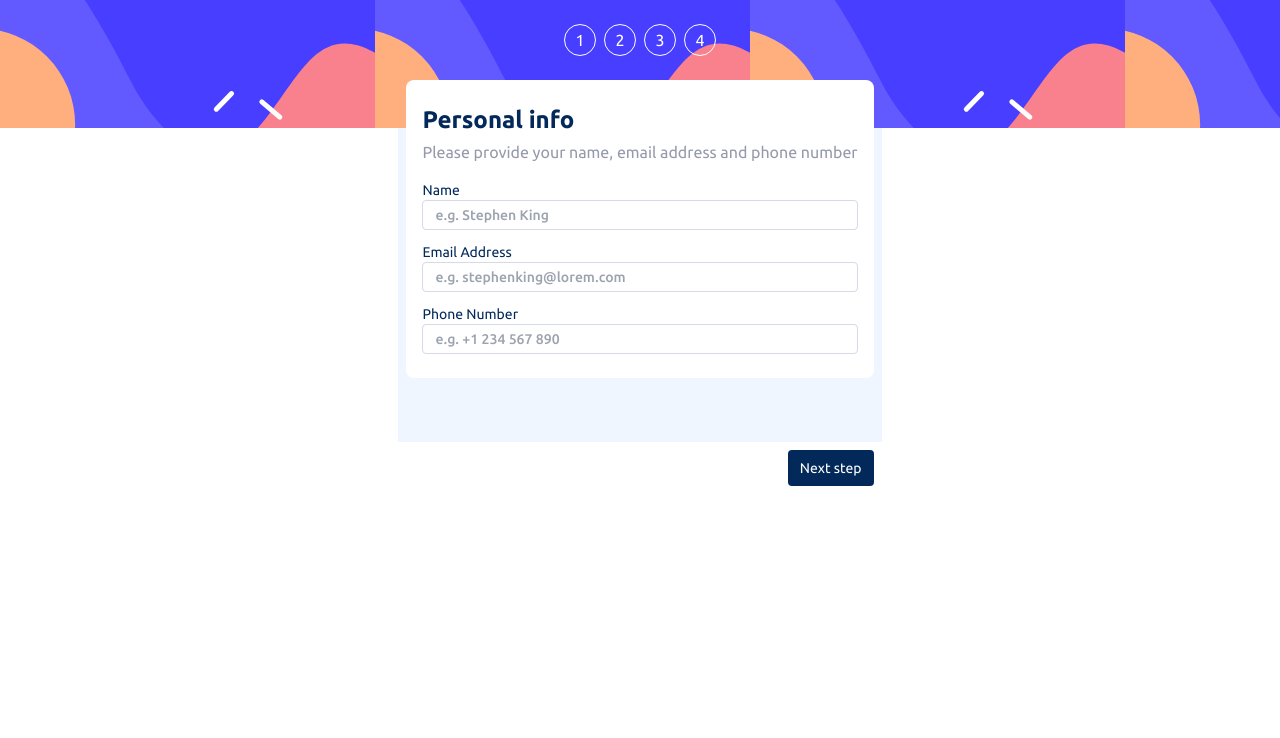
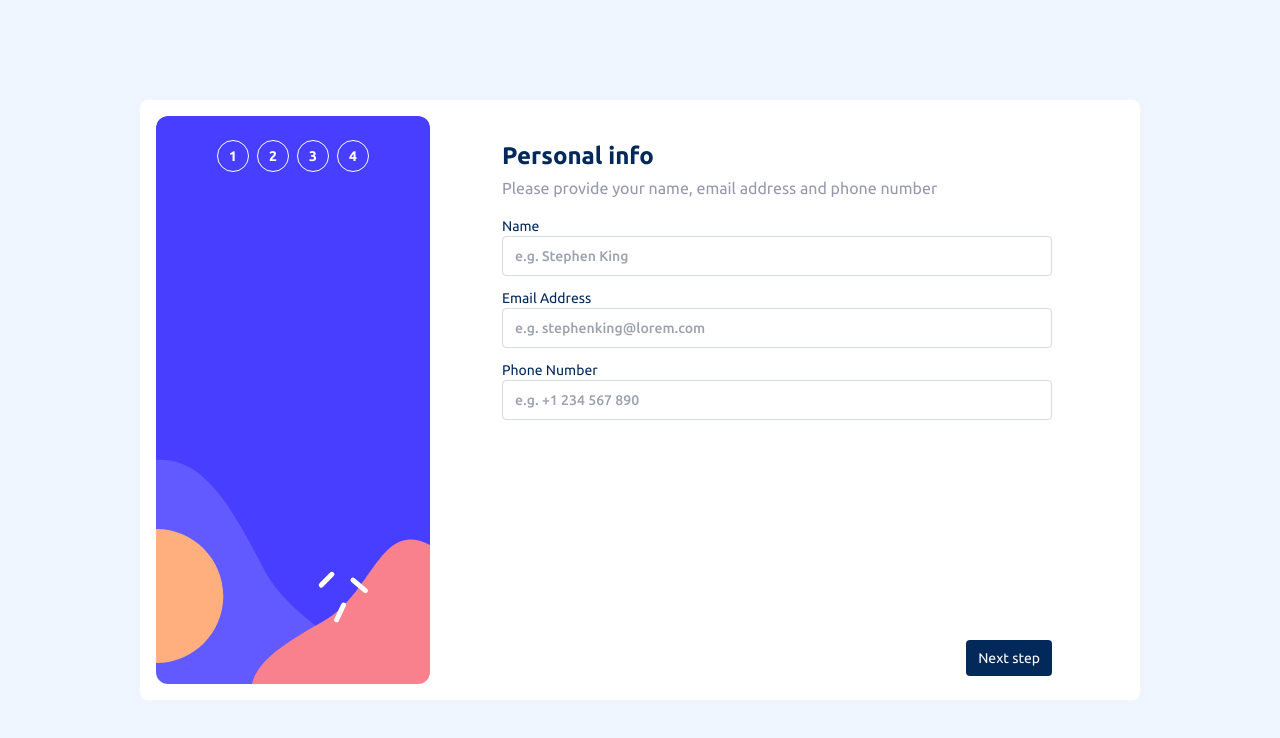
Before and after one commit to jialatteo/frontend-mentor-react-tailwind, a Next.js app: page /multi-step-form in a window 1280 px wide. Shown: the top 738 px of the page. Built offline with nearby package versions, Linux system fonts and the light colour scheme.

Commit message:
Create desktop layout

```diff
--- a/src/app/multi-step-form/page.js
+++ b/src/app/multi-step-form/page.js
@@ -1,31 +1,49 @@
+"use client";
 import { Ubuntu } from "next/font/google";
+import { useState } from "react";
 
 const ubuntu = Ubuntu({
   weight: ["400", "500", "700"],
 });
 
 export default function MultiStepForm() {
+  const [step, setStep] = useState(1);
+
   return (
-    <div className={`${ubuntu.className} flex flex-col items-center`}>
-      <div className="relative h-32 w-full bg-[url('/multi-step-form/bg-sidebar-mobile.svg')]">
+    <div
+      className={`${ubuntu.className} sm:bg-multi-step-form-magnolia flex min-h-screen flex-col items-center sm:justify-center sm:p-2`}
+    >
+      <div className="bg-multi-step-form-magnolia relative flex w-full max-w-[1000px] flex-col rounded-lg p-4 sm:flex-row sm:bg-white">
+        <div className="relative h-32 w-full bg-[url('/multi-step-form/bg-sidebar-mobile.svg')] sm:h-[568px] sm:w-[274px] sm:rounded-xl sm:bg-[url('/multi-step-form/bg-sidebar-desktop.svg')]">
           <div className="absolute left-1/2 top-6 flex -translate-x-1/2 gap-2">
-          <button className="h-8 w-8 rounded-full border border-white bg-transparent text-white">
+            <button
+              className={`h-8 w-8 rounded-full border border-white bg-transparent text-sm font-bold text-white ${step === 1 ? "bg-multi-step-form-light-blue text-multi-step-form-purplish-blue border-multi-step-form-light-blue" : ""}`}
+              onClick={() => setStep(1)}
+            >
               1
             </button>
-          <button className="h-8 w-8 rounded-full border border-white bg-transparent text-white">
+            <button
+              className={`h-8 w-8 rounded-full border border-white bg-transparent text-sm font-bold text-white ${step === 2 ? "bg-multi-step-form-light-blue text-multi-step-form-purplish-blue border-multi-step-form-light-blue" : ""}`}
+              onClick={() => setStep(2)}
+            >
               2
             </button>
-          <button className="h-8 w-8 rounded-full border border-white bg-transparent text-white">
+            <button
+              className={`h-8 w-8 rounded-full border border-white bg-transparent text-sm font-bold text-white ${step === 3 ? "bg-multi-step-form-light-blue text-multi-step-form-purplish-blue border-multi-step-form-light-blue" : ""}`}
+              onClick={() => setStep(3)}
+            >
               3
             </button>
-          <button className="h-8 w-8 rounded-full border border-white bg-transparent text-white">
+            <button
+              className={`h-8 w-8 rounded-full border border-white bg-transparent text-sm font-bold text-white ${step === 4 ? "bg-multi-step-form-light-blue text-multi-step-form-purplish-blue border-multi-step-form-light-blue" : ""}`}
+              onClick={() => setStep(4)}
+            >
               4
             </button>
           </div>
         </div>
-      <div>
-        <div className="bg-multi-step-form-magnolia relative p-2">
-          <div className="relative -top-14 rounded-lg bg-white px-4 py-6">
+
+        <div className="relative -top-14 mx-4 h-full flex-1 rounded-lg bg-white p-6 sm:top-0 sm:mx-12">
           <h1 className="text-multi-step-form-marine-blue mb-1 text-2xl font-bold">
             Personal info
           </h1>
@@ -39,7 +57,7 @@ export default function MultiStepForm() {
                 type="text"
                 id="name"
                 placeholder="e.g. Stephen King"
-                  className="border-multi-step-form-light-gray rounded border px-3 py-1 placeholder:font-medium"
+                className="border-multi-step-form-light-gray h-10 rounded border px-3 py-1 font-bold placeholder:font-medium"
               />
             </label>
 
@@ -49,7 +67,7 @@ export default function MultiStepForm() {
                 type="text"
                 id="name"
                 placeholder="e.g. stephenking@lorem.com"
-                  className="border-multi-step-form-light-gray rounded border px-3 py-1 placeholder:font-medium"
+                className="border-multi-step-form-light-gray h-10 rounded border px-3 py-1 font-bold placeholder:font-medium"
               />
             </label>
 
@@ -59,18 +77,23 @@ export default function MultiStepForm() {
                 type="text"
                 id="name"
                 placeholder="e.g. +1 234 567 890"
-                  className="border-multi-step-form-light-gray rounded border px-3 py-1 placeholder:font-medium"
+                className="border-multi-step-form-light-gray h-10 rounded border px-3 py-1 font-bold placeholder:font-medium"
               />
             </label>
           </div>
         </div>
-        </div>
-        <div className="flex justify-end">
+
+        <div className="absolute bottom-4 right-20 hidden sm:block">
           <button className="bg-multi-step-form-marine-blue m-2 rounded px-3 py-2 text-sm text-white hover:bg-opacity-80">
             Next step
           </button>
         </div>
       </div>
+      <div className="mb-8 flex self-end sm:hidden">
+        <button className="bg-multi-step-form-marine-blue m-2 rounded px-3 py-2 text-sm text-white hover:bg-opacity-80">
+          Next step
+        </button>
+      </div>
     </div>
   );
 }
```
Lines whose indentation alone changed are shown as unchanged.
